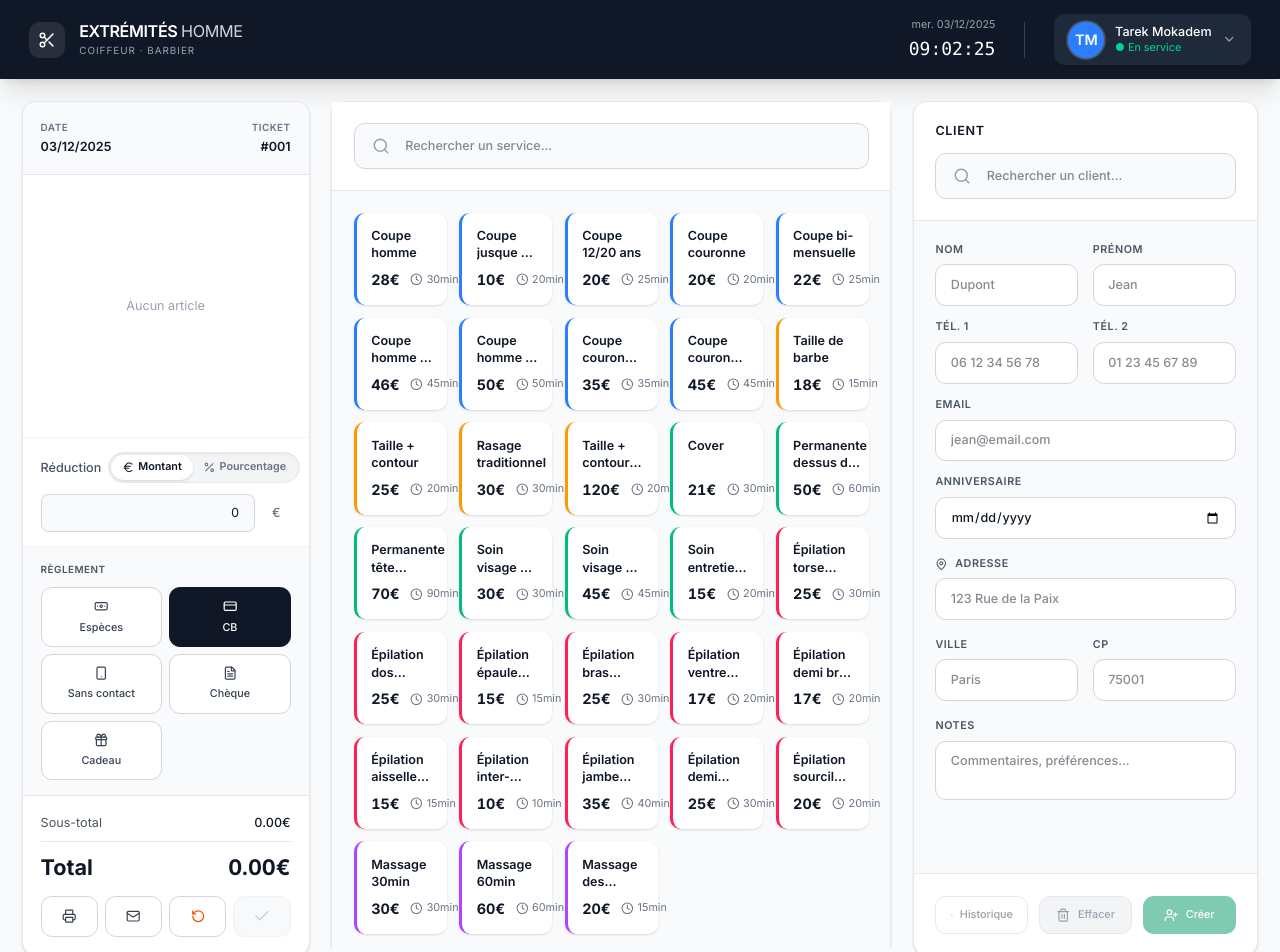
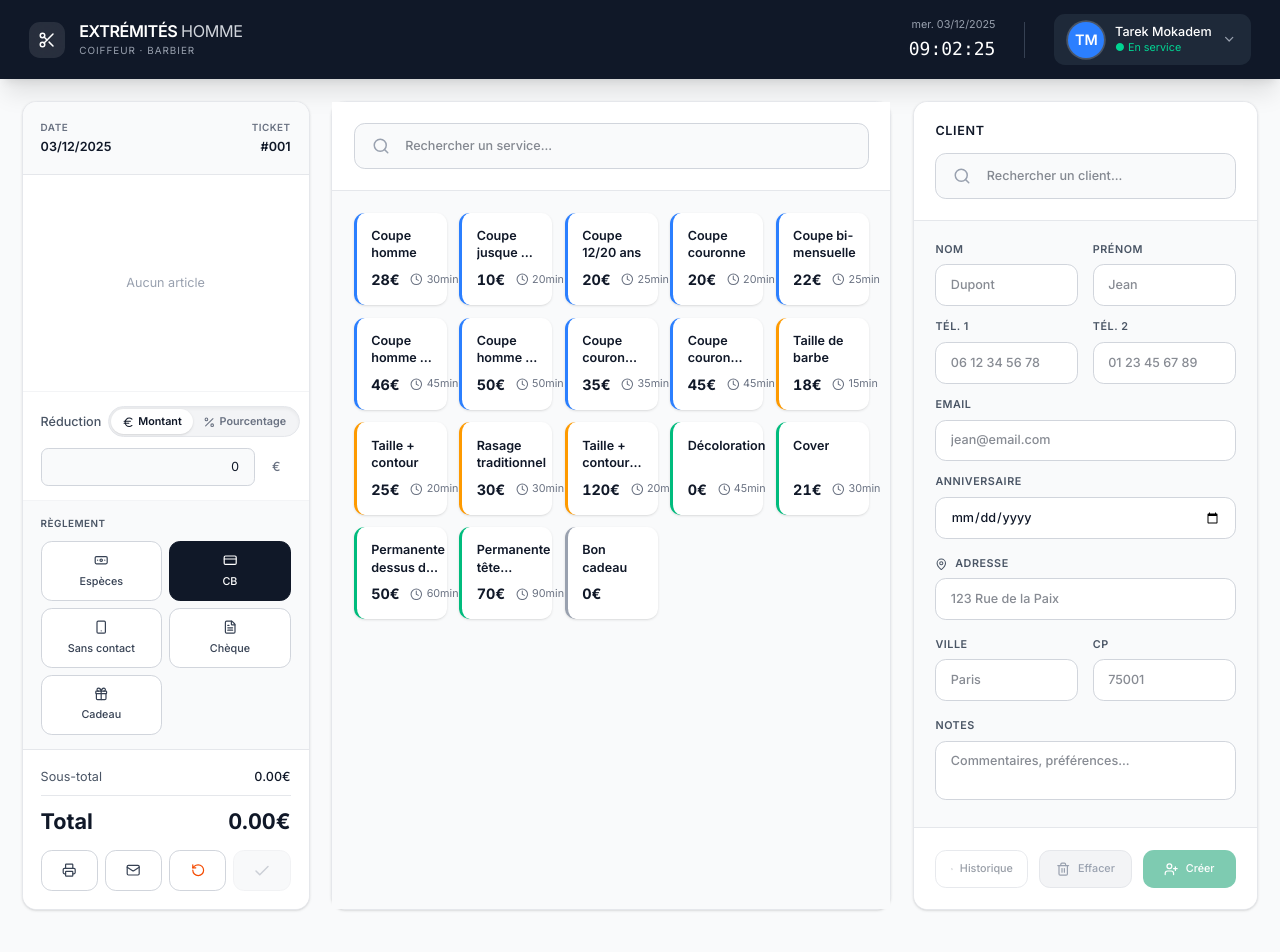
Before and after one commit to TarekMokadem/extremitehomme, a Vue app: page / in a window 1280 px wide. Shown: the top 952 px of the page. Built offline with nearby package versions, Linux system fonts and the light colour scheme.

Commit message:
chore: aligner la liste de services sur l'ancien ecran (sans soins visage)

```diff
--- a/src/data/services.ts
+++ b/src/data/services.ts
@@ -18,34 +18,14 @@ export const services: Service[] = [
   { id: 12, name: 'Rasage traditionnel', price: 30, duration: 30, category: 'barbe' },
   { id: 13, name: 'Taille + contour bi-mensuel', price: 120, duration: 20, category: 'barbe' },
 
-  // Soins
+  // Soins (uniquement ceux visibles sur l'écran d'origine)
+  { id: 14, name: 'Décoloration', price: 0, duration: 45, category: 'soins' },
   { id: 15, name: 'Cover', price: 21, duration: 30, category: 'soins' },
   { id: 16, name: 'Permanente dessus de tête et coupe', price: 50, duration: 60, category: 'soins' },
   { id: 17, name: 'Permanente tête complète + coupe', price: 70, duration: 90, category: 'soins' },
-  { id: 18, name: 'Soin visage 30 min', price: 30, duration: 30, category: 'soins' },
-  { id: 19, name: 'Soin visage 45 min', price: 45, duration: 45, category: 'soins' },
-  { id: 20, name: 'Soin entretien des ongles', price: 15, duration: 20, category: 'soins' },
-
-  // Épilation
-  { id: 21, name: 'Épilation torse complet 30min', price: 25, duration: 30, category: 'epilation' },
-  { id: 22, name: 'Épilation dos complet 30min', price: 25, duration: 30, category: 'epilation' },
-  { id: 23, name: 'Épilation épaule 15min', price: 15, duration: 15, category: 'epilation' },
-  { id: 24, name: 'Épilation bras complet 30min', price: 25, duration: 30, category: 'epilation' },
-  { id: 25, name: 'Épilation ventre 20min', price: 17, duration: 20, category: 'epilation' },
-  { id: 26, name: 'Épilation demi bras 20min', price: 17, duration: 20, category: 'epilation' },
-  { id: 27, name: 'Épilation aisselles 15min', price: 15, duration: 15, category: 'epilation' },
-  { id: 28, name: 'Épilation inter-sourcilier 10min', price: 10, duration: 10, category: 'epilation' },
-  { id: 29, name: 'Épilation jambe complètes 40min', price: 35, duration: 40, category: 'epilation' },
-  { id: 30, name: 'Épilation demi jambe 30min', price: 25, duration: 30, category: 'epilation' },
-  { id: 31, name: 'Épilation sourcil complet 20min', price: 20, duration: 20, category: 'epilation' },
-
-  // Massage
-  { id: 32, name: 'Massage 30min', price: 30, duration: 30, category: 'massage' },
-  { id: 33, name: 'Massage 60min', price: 60, duration: 60, category: 'massage' },
-  { id: 34, name: 'Massage des mains', price: 20, duration: 15, category: 'massage' },
 
   // Autres
-  // (services non utilisés dans la nouvelle caisse volontairement retirés)
+  { id: 35, name: 'Bon cadeau', price: 0, category: 'autres' },
 ];
 
 /**
```
Also changed, not shown: 3 other files (tests, documents, lock files or other folders).
